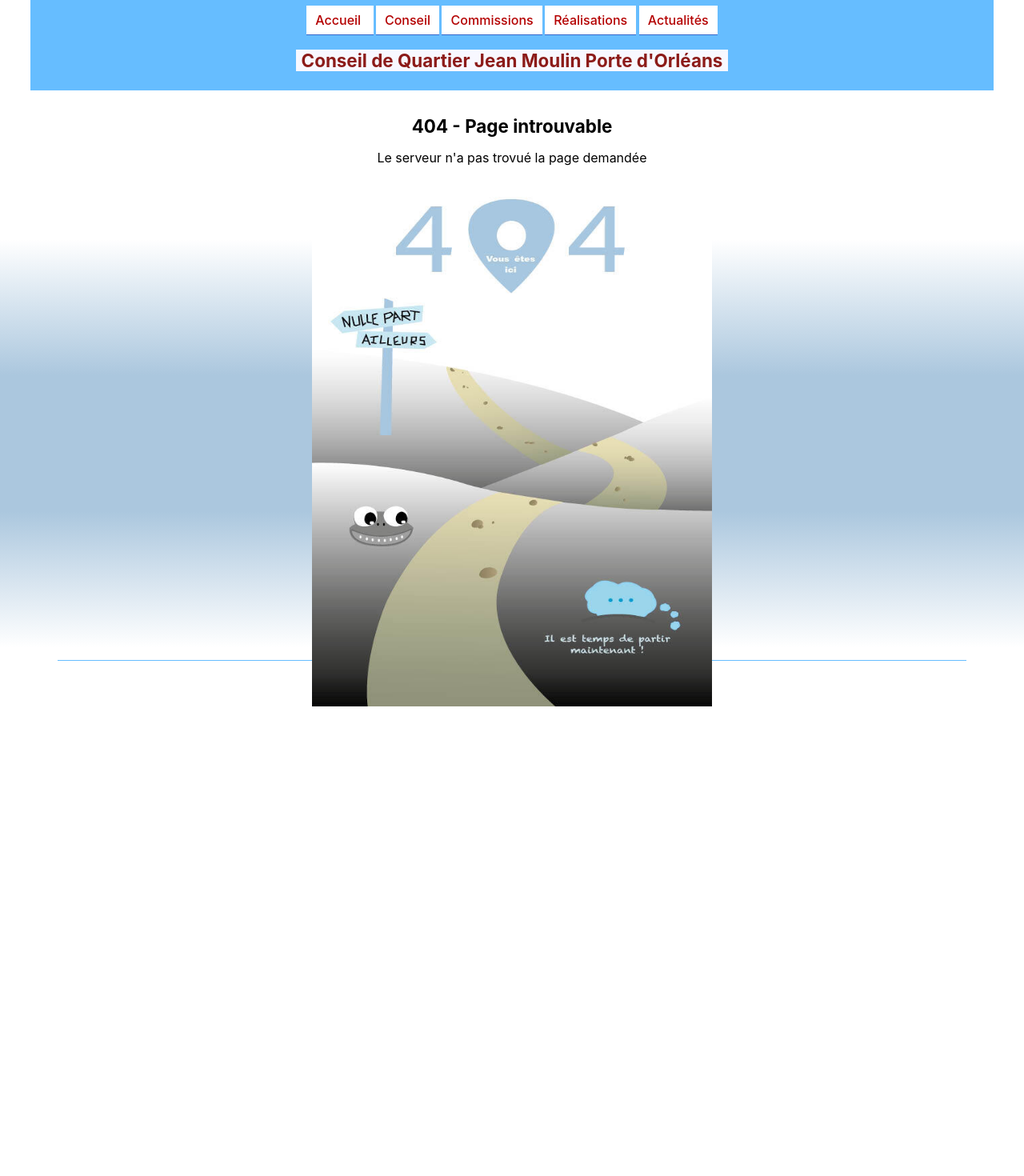
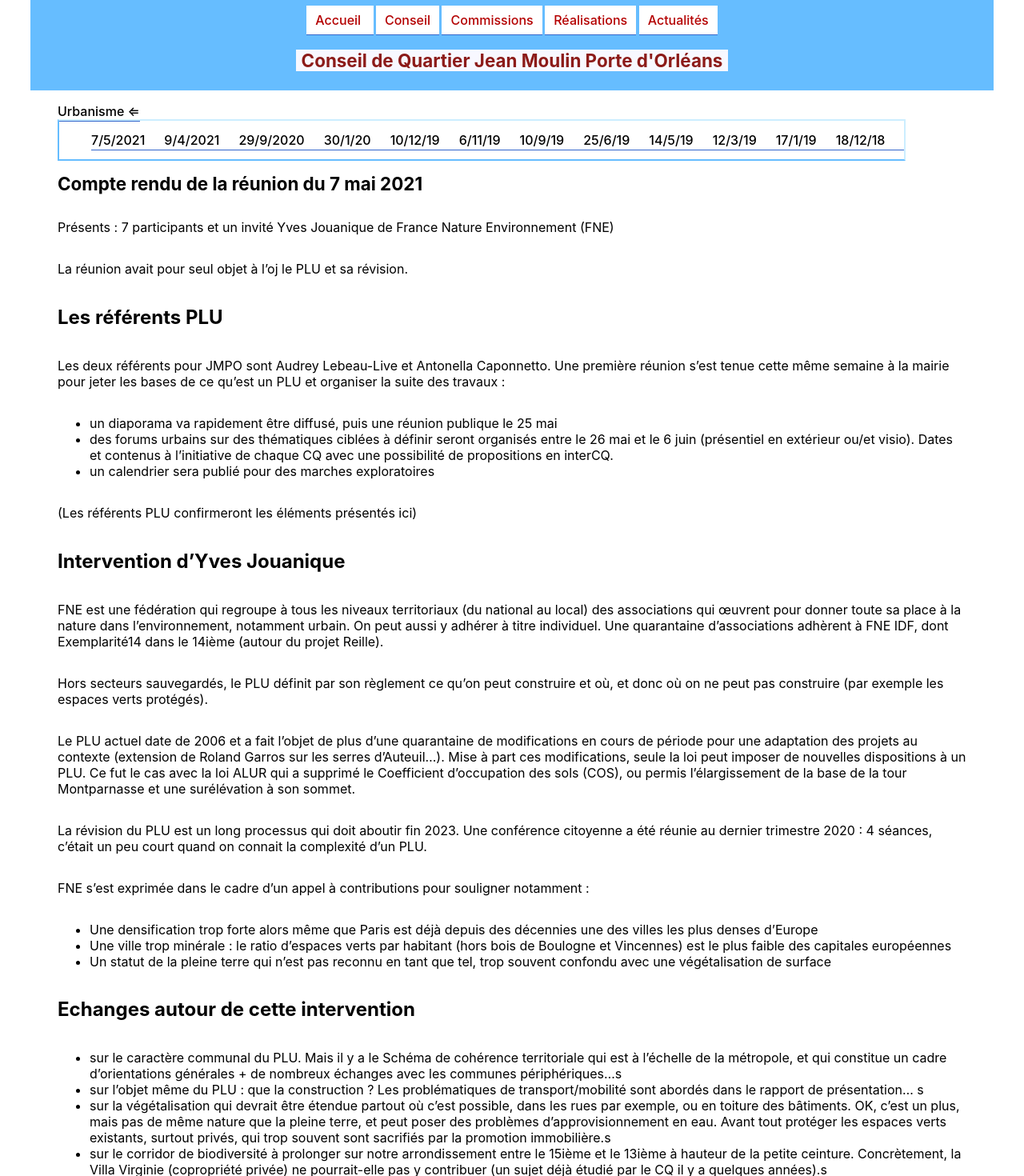
Before and after one commit to helgaParis/animation, a Next.js app: page /urban/cr12 in a window 1280 px wide. Before the commit this address had no page. Shown: the part 60-1530 px from the top of the page at 80% size. Before the commit the page ends 1036 px from the top, so only its background shows below. Built offline with nearby package versions, Linux system fonts and the light colour scheme.

Commit message:
added a page chapter urbanism

```diff
--- a/components/part1urban.js
+++ b/components/part1urban.js
@@ -5,6 +5,11 @@ export default function Part1urban() {
     return (
         <div className={styles.menu3}>
             <ul>
+            <li>
+            <Link href="/urban/cr12">
+            <a title="Compte Rendu du 7 mai 2021" >7/5/2021</a>
+            </Link>
+        </li>
             <li>
             <Link href="/urban/cr11">
             <a title="Compte Rendu du 9 avril 2021" >9/4/2021</a>
--- /dev/null
+++ b/pages/urban/cr12.js
@@ -0,0 +1,53 @@
+import Head from 'next/head'
+import Layout, { siteTitle } from '../../components/layout'
+import styles from '../../styles/Home.module.css'
+import Nav1urban from '../../components/nav1urban'
+import Link from 'next/link'
+
+export default function Cr12() {
+    return (
+        <Layout >
+        <Head>
+          <title> Conseil de quartier JMPO – Commission urbanisme - Compte Rendu 12</title>
+        </Head>
+        <main className={styles.main}>
+            <Nav1urban></Nav1urban>
+            <h1 className={styles.title}>Compte rendu de la réunion du 7 mai 2021</h1>
+            <p>Présents : 7 participants et un invité Yves Jouanique de France Nature Environnement (FNE)</p>
+            <p>La réunion avait pour seul objet à l’oj le PLU et sa révision.</p>
+            <h2> Les référents PLU</h2>
+            <p>Les deux référents pour JMPO sont Audrey Lebeau-Live et Antonella Caponnetto. Une première réunion s’est tenue cette même semaine à la mairie pour jeter les bases de ce qu’est un PLU et organiser la suite des travaux :</p>
+            <ul>
+             <li>   un diaporama va rapidement être diffusé, puis une réunion publique le 25 mai</li>
+<li> des forums urbains sur des thématiques ciblées à définir seront organisés entre le 26 mai et le 6 juin (présentiel en extérieur ou/et visio). Dates et contenus à l’initiative de chaque CQ avec une possibilité de propositions en interCQ.</li>
+<li> un calendrier sera publié pour des marches exploratoires</li>
+</ul>
+<p>            (Les référents PLU confirmeront les éléments présentés ici)
+
+           </p>
+
+           <h2>Intervention d’Yves Jouanique</h2>
+           <p>FNE est une fédération qui regroupe à tous les niveaux territoriaux (du national au local) des associations qui œuvrent pour donner toute sa place à la nature dans l’environnement, notamment urbain. On peut aussi y adhérer à titre individuel. Une quarantaine d’associations adhèrent à FNE IDF, dont Exemplarité14 dans le 14ième (autour du projet Reille).</p>
+<p>           Hors secteurs sauvegardés, le PLU définit par son règlement ce qu’on peut construire et où, et donc où on ne peut pas construire (par exemple les espaces verts protégés). </p>
+<p>           Le PLU actuel date de 2006 et a fait l’objet de plus d’une quarantaine de modifications en cours de période pour une adaptation des projets au contexte (extension de Roland Garros sur les serres d’Auteuil…). Mise à part ces modifications, seule la loi peut imposer de nouvelles dispositions à un PLU. Ce fut le cas avec la loi ALUR qui a supprimé le Coefficient d’occupation des sols (COS), ou permis l’élargissement de la base de la tour Montparnasse et une surélévation à son sommet.</p>
+<p>           La révision du PLU est un long processus qui doit aboutir fin 2023. Une conférence citoyenne a été réunie au dernier trimestre 2020 : 4 séances, c’était un peu court quand on connait la complexité d’un PLU. </p>
+          <p> FNE s’est exprimée dans le cadre d’un appel à contributions pour souligner notamment :</p>
+
+           <ul>
+           <li>Une densification trop forte alors même que Paris est déjà depuis des décennies une des villes les plus denses d’Europe
+</li>
+           <li> Une ville trop minérale : le ratio d’espaces verts par habitant (hors bois de Boulogne et Vincennes) est le plus faible des capitales européennes</li>
+           <li>Un statut de la pleine terre qui n’est pas reconnu en tant que tel, trop souvent confondu avec une végétalisation de surface</li>
+           </ul>
+          <h2>Echanges autour de cette intervention</h2>
+<ul>
+<li>   sur le caractère communal du PLU. Mais il y a le Schéma de cohérence territoriale qui est à l’échelle de la métropole, et qui constitue un cadre d’orientations générales + de nombreux échanges avec les communes périphériques…s</li>
+ <li>sur l’objet même du PLU : que la construction ? Les problématiques de transport/mobilité sont abordés dans le rapport de présentation… s</li>
+  <li>sur la végétalisation qui devrait être étendue partout où c’est possible, dans les rues par exemple, ou en toiture des bâtiments. OK, c’est un plus, mais pas de même nature que la pleine terre, et peut poser des problèmes d’approvisionnement en eau. Avant tout protéger les espaces verts existants, surtout privés, qui trop souvent sont sacrifiés par la promotion immobilière.s</li>
+   <li>sur le corridor de biodiversité à prolonger sur notre arrondissement entre le 15ième et le 13ième à hauteur de la petite ceinture. Concrètement, la Villa Virginie (copropriété privée) ne pourrait-elle pas y contribuer (un sujet déjà étudié par le CQ il y a quelques années).s</li>
+    </ul>
+
+        </main>
+        </Layout>
+    )
+  }
```
